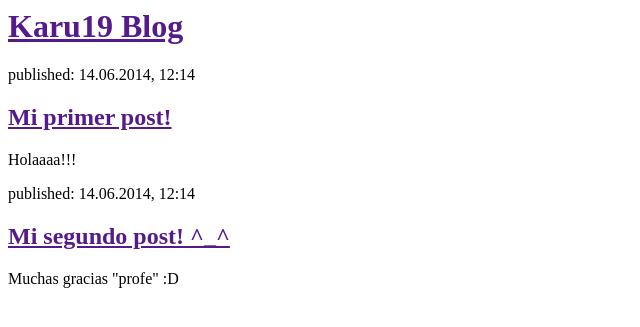
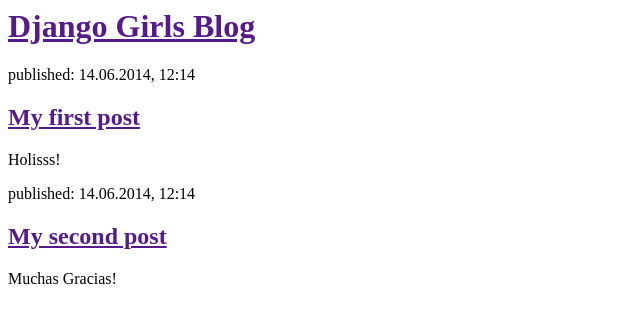
Before and after one commit to Karu19/my-first-blog, a Django app: template blog/templates/blog/post_list.html in a window 1280 px wide. Shown: the top 327 px of the page, without its empty margins (0-640 px from the left). Run offline with Django 3.2, Linux system fonts and the light colour scheme; the template is opened without the code that fills it: values that come from a table or form of the project are taken from there, others are empty; tables that the repository leaves empty hold one stand-in row (values such as "Sample post").

Commit message:
Modified templates to display posts from database.

```diff
--- a/blog/templates/blog/post_list.html
+++ b/blog/templates/blog/post_list.html
@@ -1,22 +1,24 @@
 <html>
     <head>
-      <title> Karu19 blog</title>
+        <title>Django Girls blog</title>
     </head>
     <body>
         <div>
-      <h1><a href="">Karu19 Blog</a></h1>
+            <h1><a href="">Django Girls Blog</a></h1>
+          </div>
+
+{% for post in posts %}
+              <div>
+            <p>published: 14.06.2014, 12:14</p>
+            <h2><a href="">My first post</a></h2>
+            <p>Holisss!</p>
           </div>
 
           <div>
             <p>published: 14.06.2014, 12:14</p>
-               <h2><a href="">Mi primer post!</a></h2>
-               <p>Holaaaa!!!</p>
+            <h2><a href="">My second post</a></h2>
+            <p>Muchas Gracias!</p>
         </div>
-
-           <div>
-               <p>published: 14.06.2014, 12:14</p>
-               <h2><a href="">Mi segundo post! ^_^</a></h2>
-               <p>Muchas gracias "profe" :D</p>
-             </div>
+{% endfor %}
     </body>
 </html>
--- a/blog/views.py
+++ b/blog/views.py
@@ -1,4 +1,7 @@
 from django.shortcuts import render
+from django.utils import timezone
+from .models import Post
 
 def post_list(request):
-    return render(request, 'blog/post_list.html', {})
+    posts = Post.objects.filter(published_date__lte=timezone.now()).order_by('published_date')
+    return render(request, 'blog/post_list.html', {'posts':posts})
```
Lines whose indentation alone changed are shown as unchanged.
